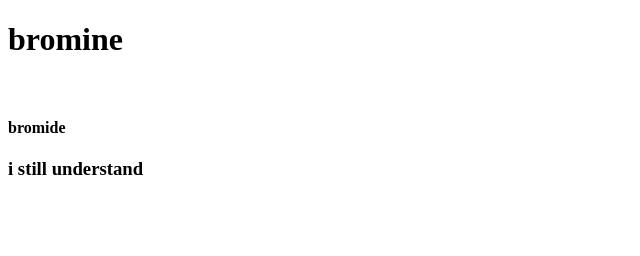
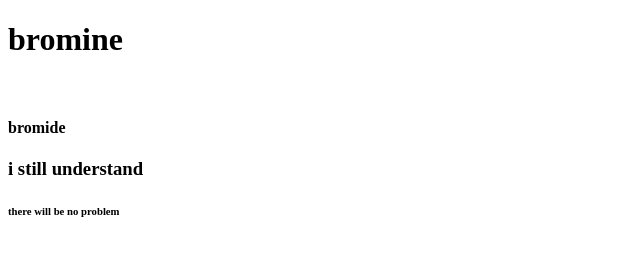
Before and after one commit to justaustinm/new-file-, a plain HTML site: page index.html in a window 1280 px wide. Shown: the full height of the page, 0-640 px from the left. Drawn offline with Linux system fonts and the light colour scheme.

Commit message:
there will be no problem

```diff
--- a/index.html
+++ b/index.html
@@ -10,5 +10,6 @@
     <br>
     <h4>bromide</h4>
   <h3>i still understand</h3>
+  <h6>there will be no problem</h6>
  </body>
  </html>
```
